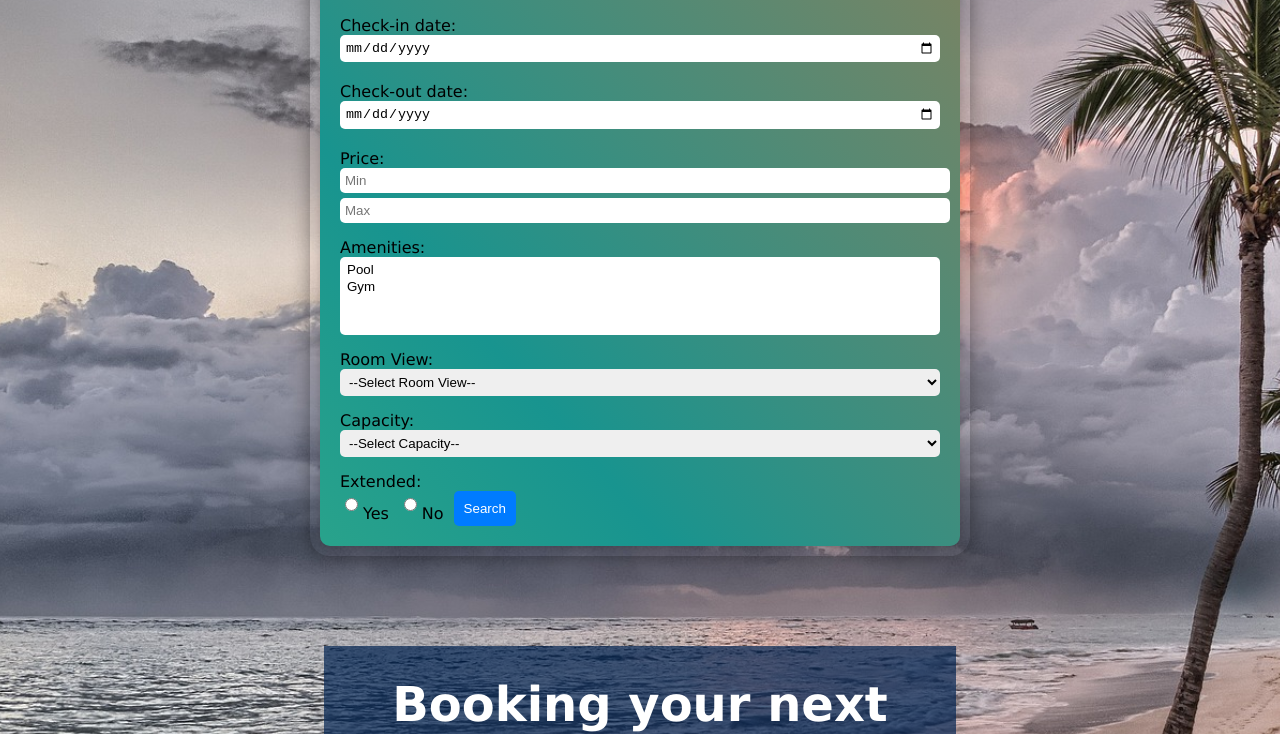
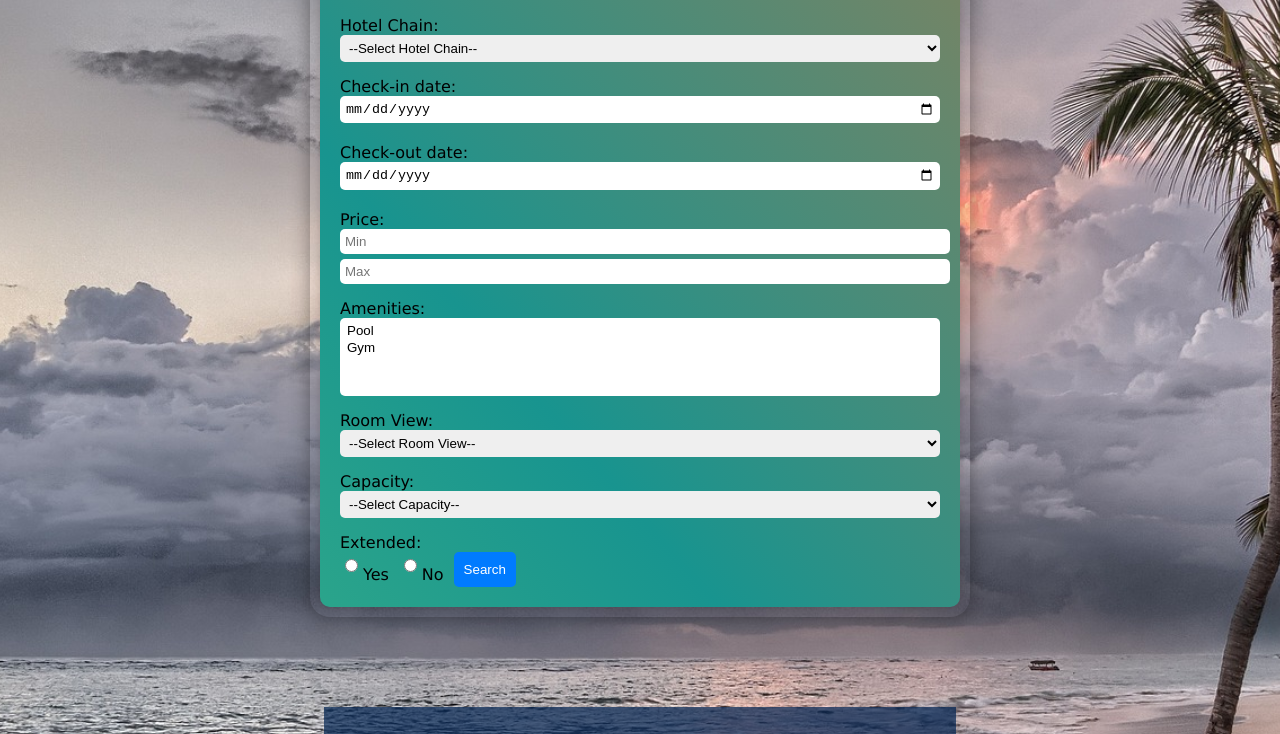
Before and after one commit to shaanatwal/Hotel, a plain HTML site: page SearchLanding.html in a window 1280 px wide. Shown: the part 153-887 px from the top of the page. Drawn offline with Linux system fonts and the light colour scheme.

Commit message:
fixed customer login aswell. Added hotel chain to searchlanding.html

```diff
--- a/Hotel.css
+++ b/Hotel.css
@@ -155,6 +155,7 @@ button {
 	margin-bottom: 5px;
 }
 
+#hotel-chain,
 #amenities,
 #room-view,
 #capacity,
--- a/SearchLanding.html
+++ b/SearchLanding.html
@@ -10,6 +10,13 @@
 			<h1>Hotel Booking</h1>
 			<form>
 				<div class="form-content">
+					<label for="hotel-chain">Hotel Chain:</label>
+					<select id="hotel-chain">
+						<option value="">--Select Hotel Chain--</option>
+						<option value="ocean">Marriot</option>
+						<option value="city">Best Western</option>
+					</select>
+
 					<label for="checkin">Check-in date:</label>
 					<input type="date" id="checkin" />
 					<label for="checkout">Check-out date:</label>
```
Also changed, not shown: CustomerLogin.html (+7 -2 lines).
